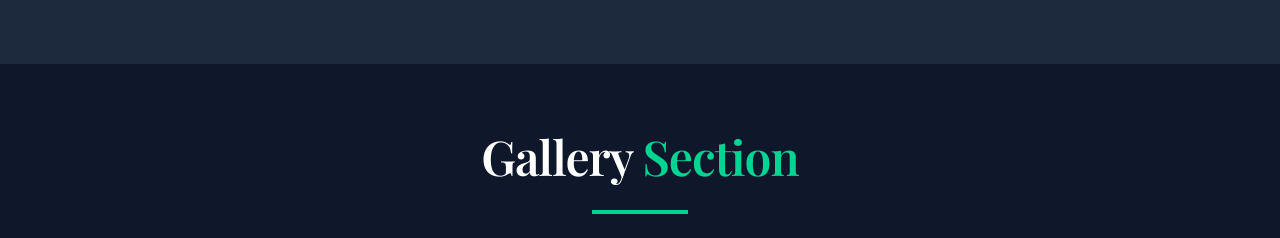
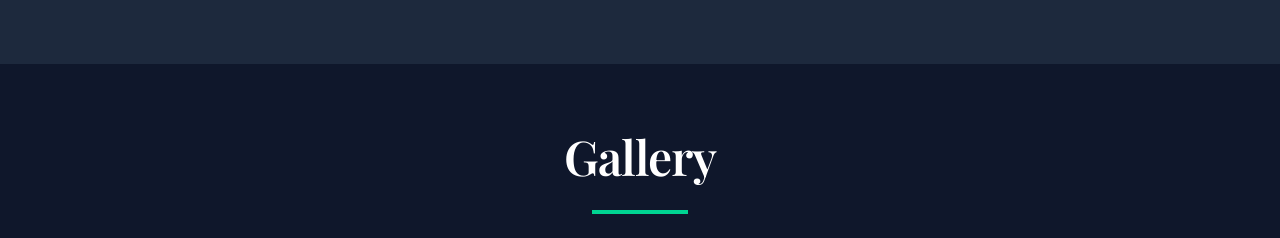
Before and after one commit to Ganeshghatti/Future-minds, a React (Vite) app: page / in a window 1280 px wide. Shown: the part 6460-6698 px from the top of the page. Built offline with nearby package versions, Linux system fonts and the light colour scheme.

Commit message:
gallery title change

```diff
--- a/src/components/Gallery.jsx
+++ b/src/components/Gallery.jsx
@@ -77,7 +77,7 @@ const Gallery = () => {
   return (
     <section id="gallery" className="bg-slate-900 px-6 lg:px-24 py-16 w-full">
       <h2 className="text-4xl md:text-5xl font-bold text-white mb-6">
-        Gallery <span className="text-emerald-400">Section</span>
+        Gallery
       </h2>{" "}
       <div className="w-24 h-1 bg-emerald-400 mx-auto mb-8"></div>
       <div className="mt-12">
```
